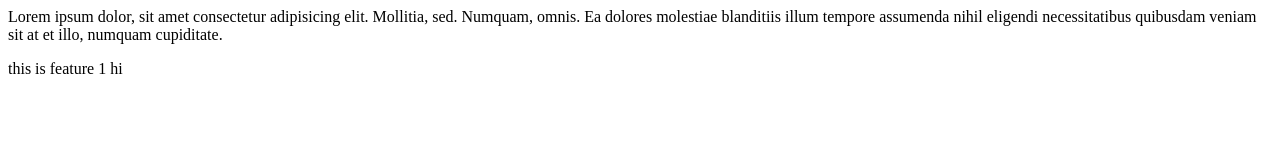
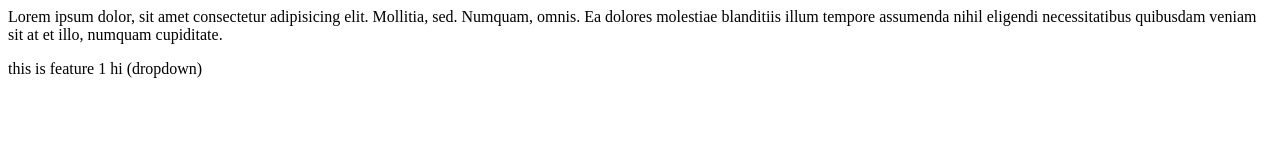
Before and after one commit to AliMansoor2001/localrepo, a plain HTML site: page index.html in a window 1280 px wide. Drawn offline with Linux system fonts and the light colour scheme.

Commit message:
add dropdown

```diff
--- a/index.html
+++ b/index.html
@@ -1,3 +1,3 @@
 <p>Lorem ipsum dolor, sit amet consectetur adipisicing elit. Mollitia, sed. Numquam, omnis. Ea dolores molestiae blanditiis illum tempore assumenda nihil eligendi necessitatibus quibusdam veniam sit at et illo, numquam cupiditate.</p>
 
-<p>this is feature 1 hi</p>
+<p>this is feature 1 hi (dropdown)</p>
```
